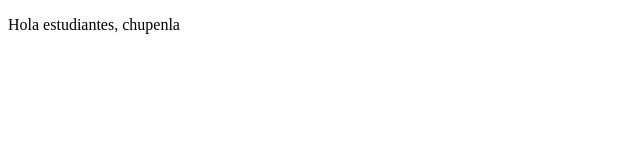
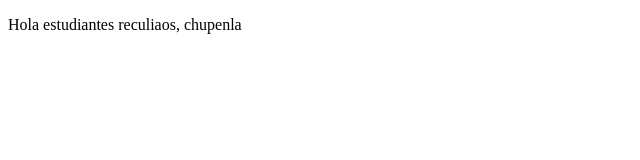
Before and after one commit to tvigouroux/proyectoDemoCursoPrework, a plain HTML site: page index.html in a window 1280 px wide. Shown: the full height of the page, 0-640 px from the left. Drawn offline with Linux system fonts and the light colour scheme.

Commit message:
un poco de amor adicional

```diff
--- a/index.html
+++ b/index.html
@@ -8,7 +8,7 @@
 </head>
 <body>
     <p>
-        Hola estudiantes, chupenla
+        Hola estudiantes reculiaos, chupenla
     </p>
 </body>
 </html>
```
